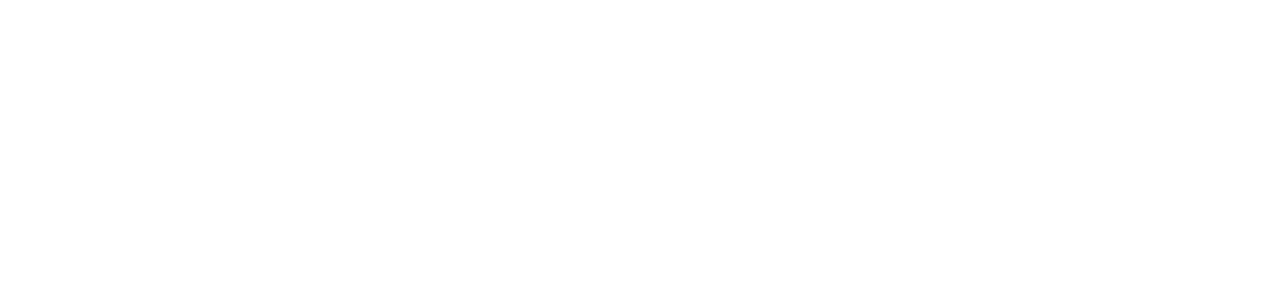
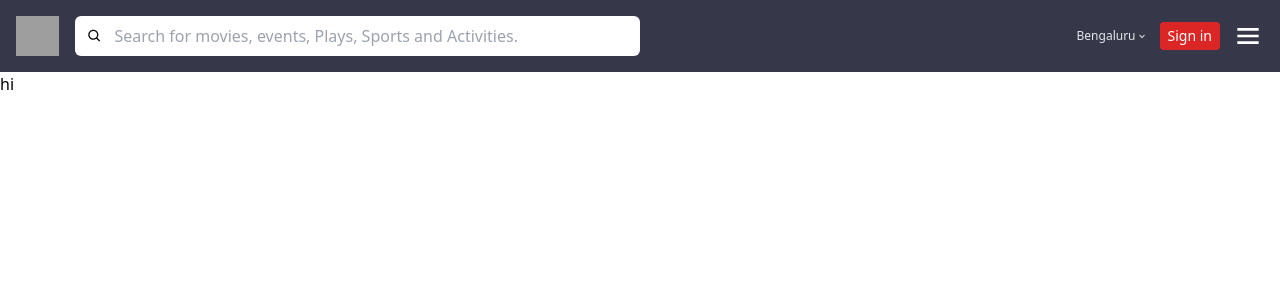
Before and after one commit to RajatDahiya/BookMyShow, a React (Create React App) app: page /movie/1 in a window 1280 px wide. Shown: the top 300 px of the page. Built offline with nearby package versions, Linux system fonts and the light colour scheme; grey boxes are pictures that could not be loaded.

Commit message:
Add MoviePage and MovieLayout

```diff
--- a/src/App.jsx
+++ b/src/App.jsx
@@ -2,9 +2,12 @@
 
 //HOC
 import DefaultHOC from "./HOC/Default.HOC";
+import MovieHOC from "./HOC/Movie.HOC";
 
 //Pages
 import HomePage from "./Pages/Home.page";
+import Movie from "./Pages/Movie.page";
+
 
 // Import css files
 import "slick-carousel/slick/slick.css";
@@ -15,6 +18,7 @@
   return (
     <>
       <DefaultHOC path="/" exact component={HomePage} />
+      <MovieHOC path="/movie/:id" exact component={Movie} />
     </>
   );
 };
--- /dev/null
+++ b/src/HOC/Movie.HOC.jsx
@@ -0,0 +1,22 @@
+import React from 'react';
+import { Route } from 'react-router-dom';
+
+
+//Layout
+import MovieLayout from '../Layouts/Movie.Layout';
+
+const MovieHOC = ({component: Component, ...rest }) => {
+    return (
+        <>
+        <Route {...rest}
+        component={(props) => (
+            <MovieLayout>
+              <Component {...props} />
+            </MovieLayout>
+        )}
+        />
+       </>
+    );
+};
+
+export default MovieHOC;
--- /dev/null
+++ b/src/Layouts/Movie.Layout.jsx
@@ -0,0 +1,15 @@
+import React from 'react';
+
+//Components
+import Navbar from '../components/navbar/Navbar.Component';
+
+const MovieLayout = (props) => {
+    return (
+        <>
+         <Navbar />
+         {props.children}
+        </>
+    );
+};
+
+export default MovieLayout ;
--- /dev/null
+++ b/src/Pages/Movie.page.jsx
@@ -0,0 +1,11 @@
+import React from 'react';
+
+const Movie = () => {
+    return (
+        <>
+         hi
+        </>
+    )
+}
+
+export default Movie;
--- a/src/components/PosterSlider/PosterSlider.component.jsx
+++ b/src/components/PosterSlider/PosterSlider.component.jsx
@@ -11,8 +11,8 @@
 const PosterSlider = (props) => {
     return (
         <>
-        <div className="flex flex-col items-start">
-          <h3 className={`text-xl font-bold ${props.isDark ? "text-white" : "text-gray-900"}`}>{props.title}</h3>
+        <div className="flex flex-col items-start my-2">
+          <h3 className={`text-2xl font-bold ${props.isDark ? "text-white" : "text-gray-900"}`}>{props.title}</h3>
           <p className={`text-xs font-medium ${props.isDark ? "text-white" : "text-gray-900"}`}>{props.subtitle}</p>
         </div>
         <Slider {...settings}>
```
Also changed, not shown: src/components/MovieHero/MovieHero.component.jsx (added).
